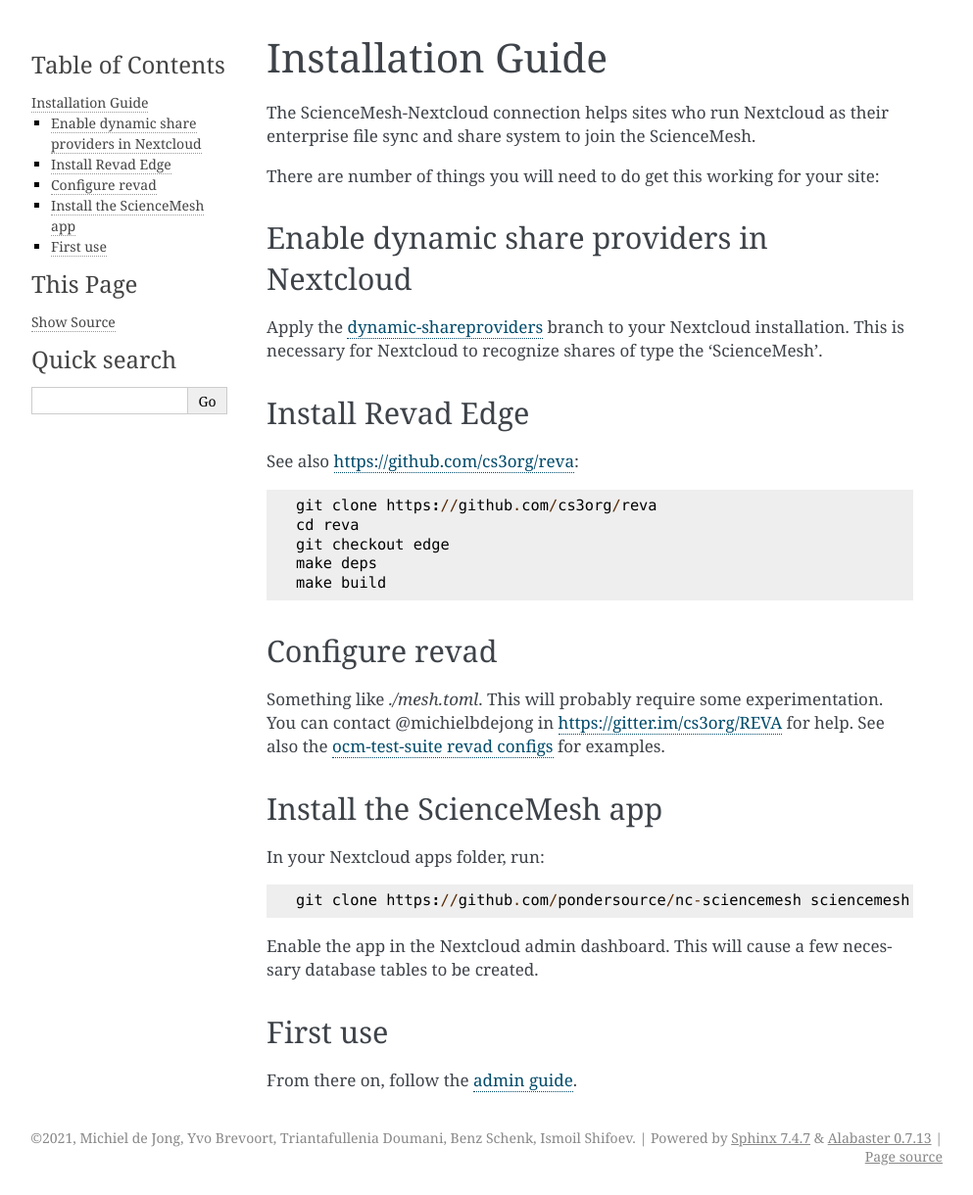
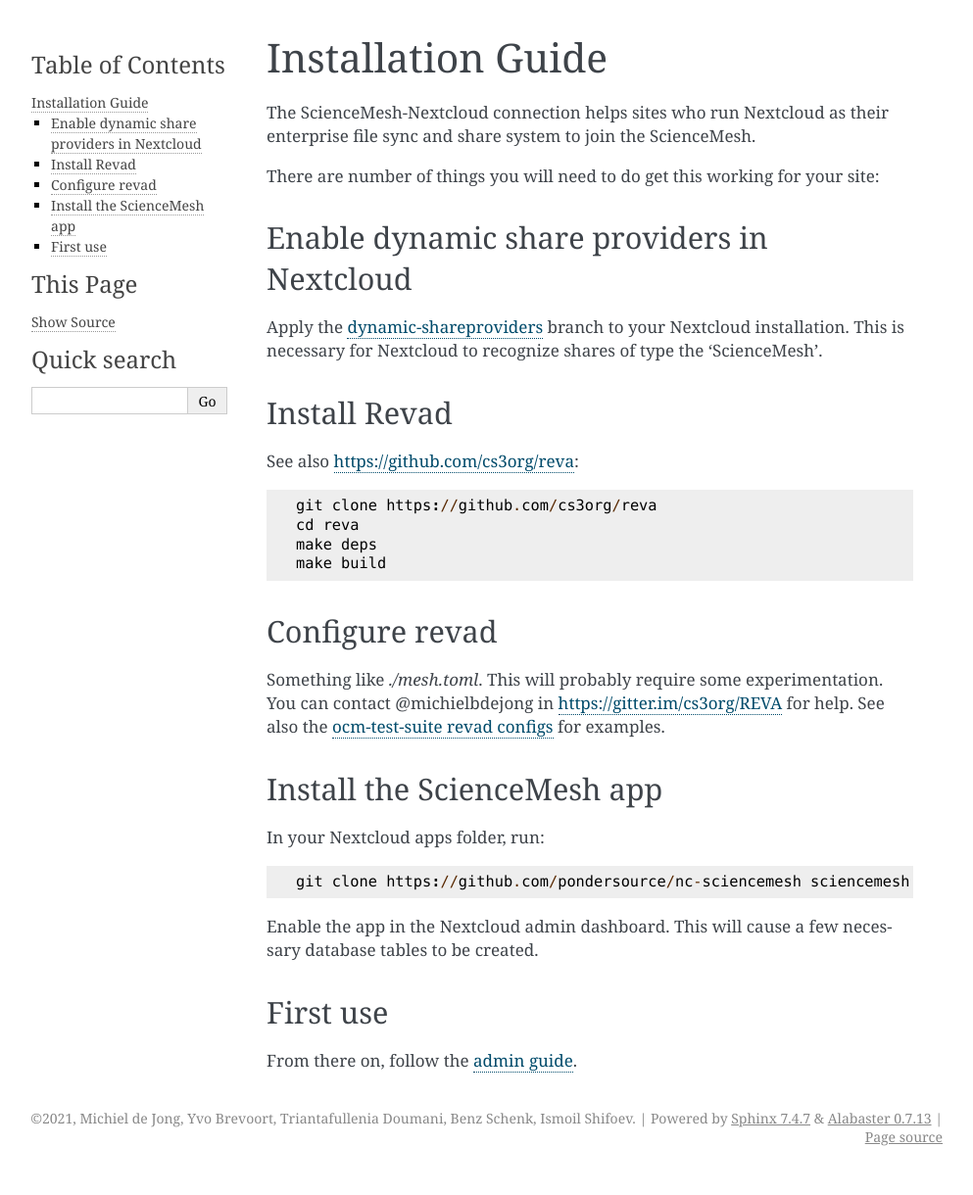
Before and after one commit to pondersource/sciencemesh-php, a Sphinx documentation site: the page built from source/installation.rst, in a window 1280 px wide. Shown: the whole page at 98% size, without its empty margins (148-1141 px from the left). Built offline with Sphinx 7.4.7, drawn with Linux system fonts in a browser that asks for light colours.

Commit message:
Revad Edge no longer needed

```diff
--- a/source/installation.rst
+++ b/source/installation.rst
@@ -10,13 +10,12 @@
 Apply the `dynamic-shareproviders`_ branch to your Nextcloud installation.
 This is necessary for Nextcloud to recognize shares of type the 'ScienceMesh'.
 
-Install Revad Edge
-~~~~~~~~~~~~~~~~~~
+Install Revad
+~~~~~~~~~~~~~
 See also https://github.com/cs3org/reva::
 
   git clone https://github.com/cs3org/reva
   cd reva
-  git checkout edge
   make deps
   make build
 
```
